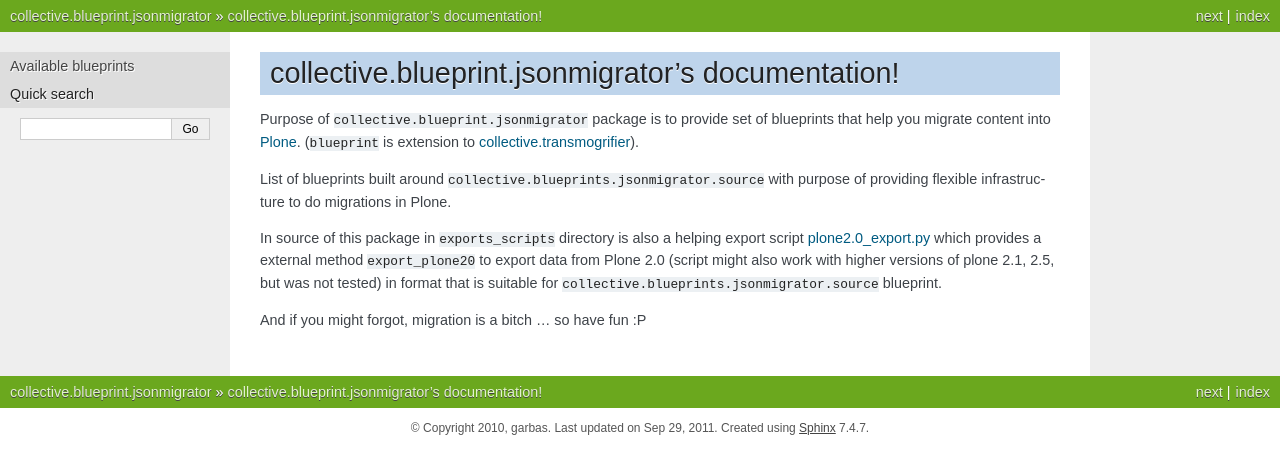
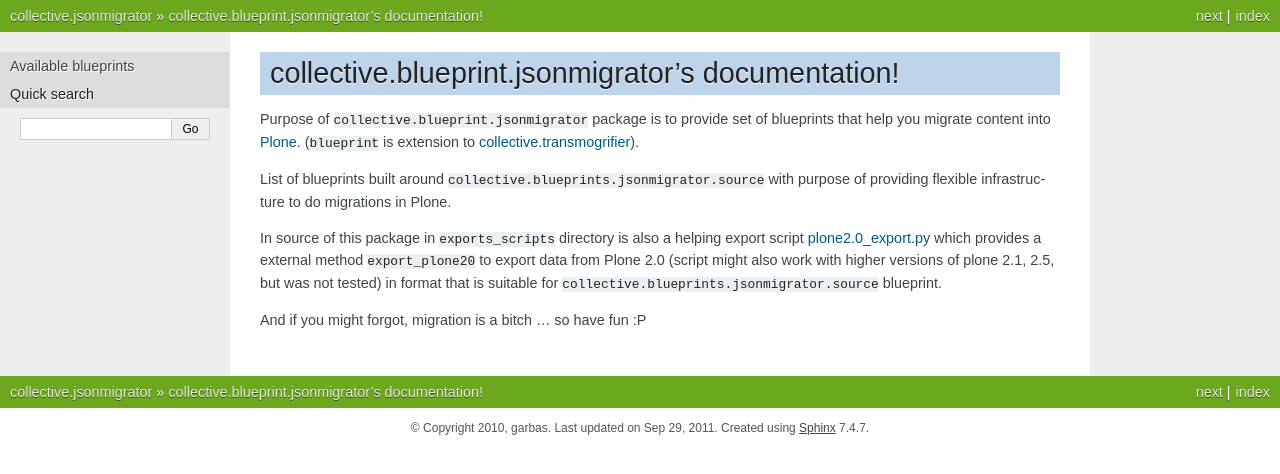
Before and after one commit to collective/collective.jsonmigrator, a Sphinx documentation site: the page built from docs/index.rst, in a window 1280 px wide. Shown: the top 474 px of the page. Built offline with Sphinx 7.4.7, drawn with Linux system fonts in a browser that asks for light colours.

```diff
--- a/docs/conf.py
+++ b/docs/conf.py
@@ -25,9 +25,7 @@ import sys, os
 
 # Add any Sphinx extension module names here, as strings. They can be extensions
 # coming with Sphinx (named 'sphinx.ext.*') or your custom ones.
-extensions = ['sphinxtogithub', 'sphinx.ext.viewcode']
-sphinx_to_github = True
-sphinx_to_github_verbose = True
+extensions = ['sphinx.ext.viewcode']
 
 # Add any paths that contain templates here, relative to this directory.
 templates_path = ['_templates']
@@ -108,7 +106,7 @@ html_theme = 'nature'
 #html_title = None
 
 # A shorter title for the navigation bar.  Default is the same as html_title.
-html_short_title = 'collective.blueprint.jsonmigrator'
+html_short_title = 'collective.jsonmigrator'
 
 # The name of an image file (relative to this directory) to place at the top
 # of the sidebar.
@@ -182,8 +180,8 @@ htmlhelp_basename = 'cbjsonmigratordoc'
 # Grouping the document tree into LaTeX files. List of tuples
 # (source start file, target name, title, author, documentclass [howto/manual]).
 latex_documents = [
-  ('index', 'collective-blueprint-jsonmigrator.tex',
-   u'collective.blueprint.jsonmigrator Documentation',
+  ('index', 'collective-jsonmigrator.tex',
+   u'collective.jsonmigrator Documentation',
    u'garbas', 'manual'),
 ]
 
@@ -216,7 +214,7 @@ latex_documents = [
 # One entry per manual page. List of tuples
 # (source start file, name, description, authors, manual section).
 man_pages = [
-    ('index', 'jsonmigrator', u'collective.blueprint.jsonmigrator documentation',
+    ('index', 'jsonmigrator', u'collective.jsonmigrator documentation',
      [u'garbas'], 1)
 ]
 
```
